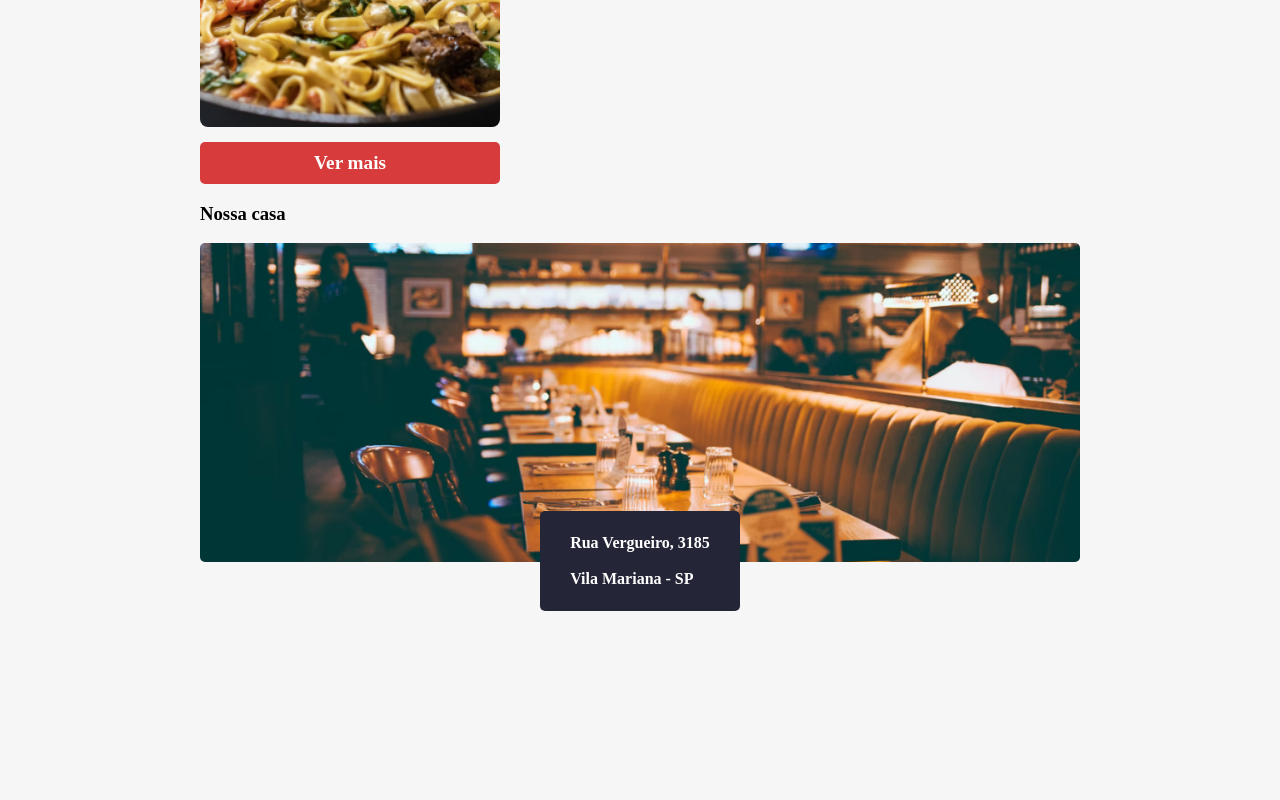
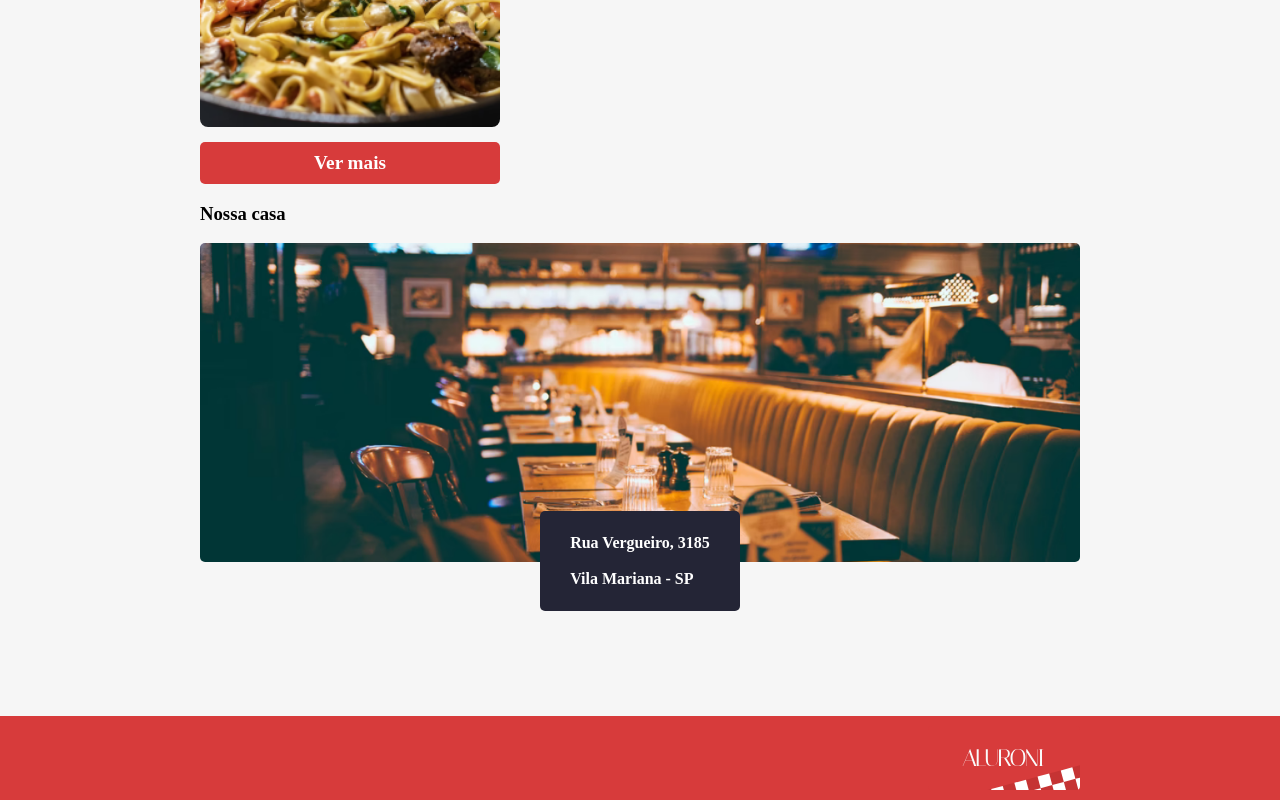
Before and after one commit to igorjosiel/Aluroni, a React (Create React App) app: page / in a window 1280 px wide. Shown: the part 972-1772 px from the top of the page. Before the commit the page ends 1688 px from the top, so only its background shows below. Built offline with nearby package versions, Linux system fonts and the light colour scheme; a web font is replaced by a local one.

Commit message:
feat: ajustando o componente do roteamento do projeto.

```diff
--- a/src/index.css
+++ b/src/index.css
@@ -1,4 +1,5 @@
 @import url('https://fonts.googleapis.com/css2?family=Italiana&family=Montserrat&family=Roboto:wght@400;700;900&display=swap');
+@import url('https://fonts.googleapis.com/css2?family=Josefin+Sans:wght@400;700&family=Roboto:wght@400;500;700&display=swap');
 
 body {
   background-color: #f6f6f6;
@@ -8,3 +9,9 @@
   box-sizing: border-box;
   font-family: 'Italiana', serif;
 }
+
+#root > main.container {
+  display: flex;
+  flex-direction: column;
+  min-height: 100vh;
+}
--- a/src/router.js
+++ b/src/router.js
@@ -3,19 +3,24 @@
 import Start from 'pages/Start';
 import Menu from 'components/Menu';
 import DefaultPage from 'components/DefaultPage';
+import About from 'pages/About';
+import Footer from 'components/Footer';
+import NotFound from 'pages/NotFound';
 
 export default function AppRouter() {
   return (
-    <main>
+    <main className='container'>
       <Router>
         <Menu />
-
         <Routes>
           <Route path='/' element={<DefaultPage />}>
             <Route index element={<Start />} />
             <Route path='cardapio' element={<Cardapio />} />
+            <Route path='sobre' element={<About />} />
           </Route>
+          <Route path='*' element={<NotFound />} />
         </Routes>
+        <Footer />
       </Router>
     </main>
   );
```
